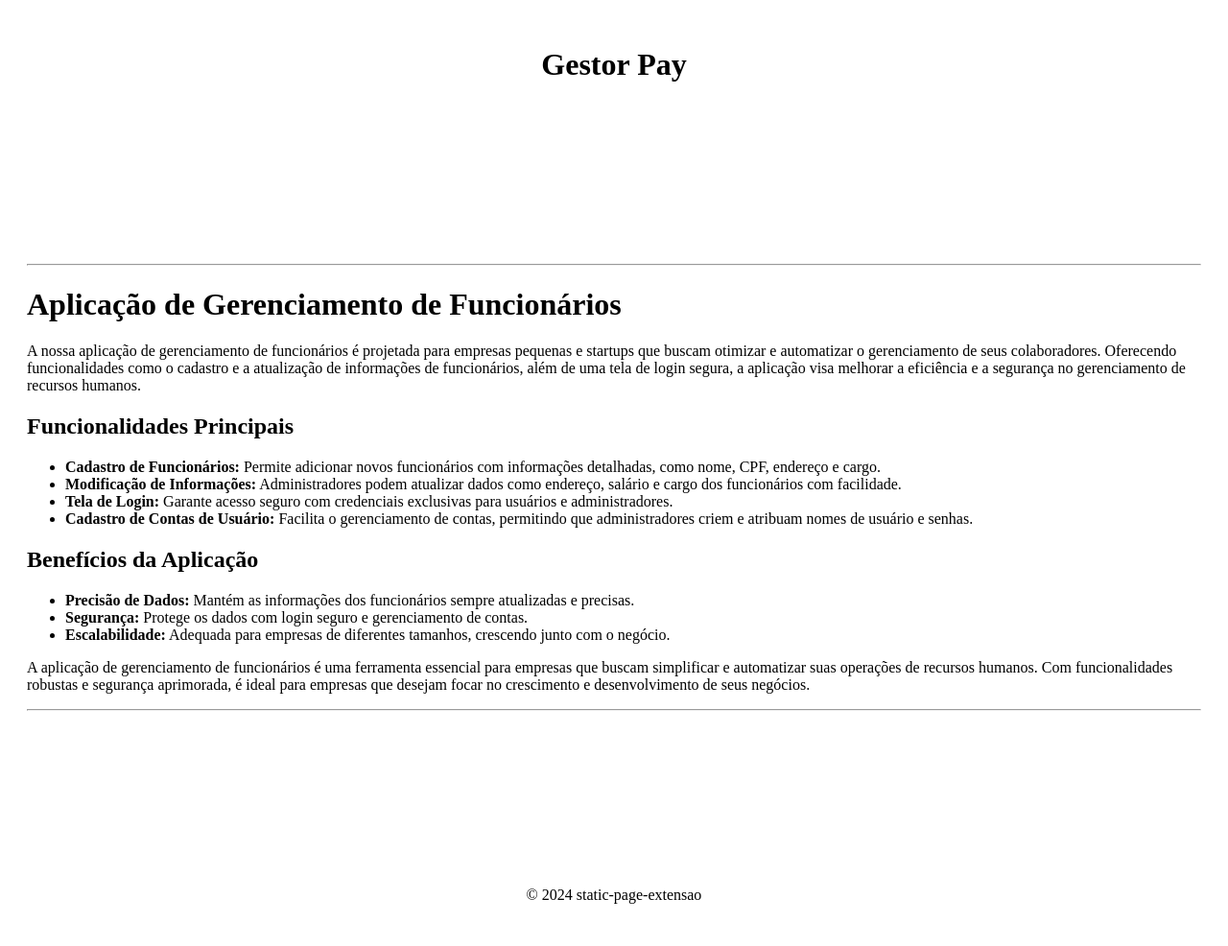
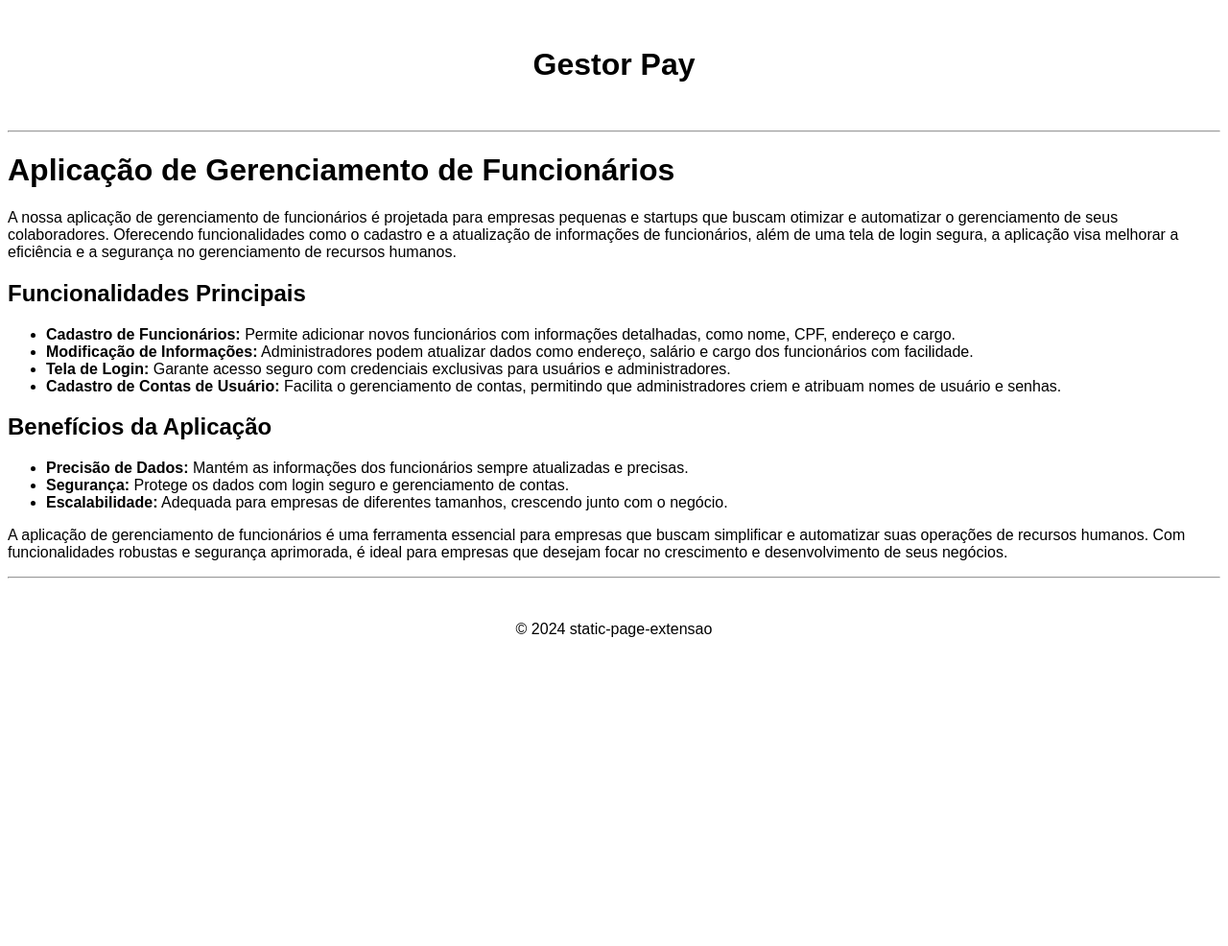
Before and after one commit to rubensrocha9/static-page-extensao, a Jekyll site: the page built from index.md, in a window 1280 px wide. Shown: the whole page at 96% size. Built offline with Jekyll 4.4.1, drawn with Linux system fonts in a browser that asks for light colours; our own code applies the rules of GitHub Pages for plain Markdown files; after the commit the page ends 900 px from its top, so only the background shows below that.

Commit message:
Update style.css

```diff
--- a/assets/css/style.css
+++ b/assets/css/style.css
@@ -1,15 +1,15 @@
+body {
+  font-family: Arial, sans-serif;
+}
+
+/* Se você quiser aplicar Arial a um elemento específico */
+h1, h2, h3, p {
+  font-family: Arial, sans-serif;
+}
+
 /* Centralizar o conteúdo do header */
 header {
   text-align: center;
-  padding: 20px;
-}
-
-/* Centralizar o conteúdo do main */
-main {
-  display: flex;
-  justify-content: center;
-  align-items: center;
-  min-height: 80vh; /* Ajuste conforme necessário */
   padding: 20px;
 }
 
```
